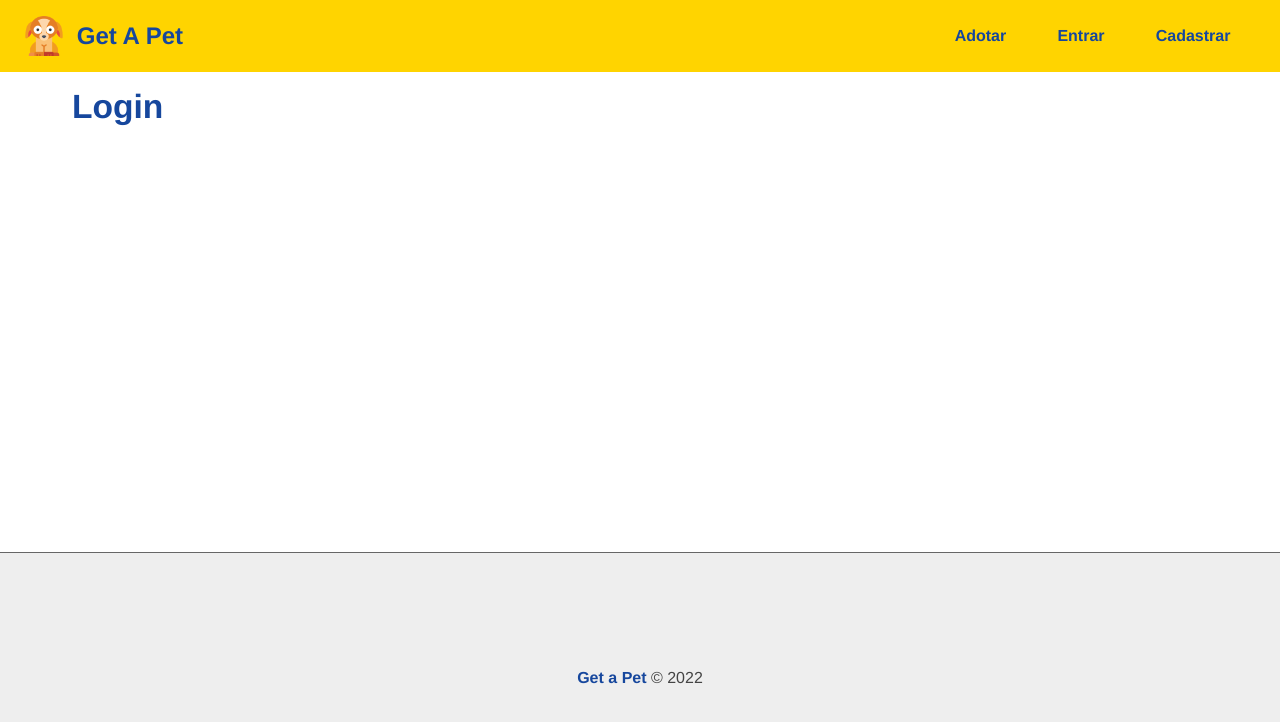
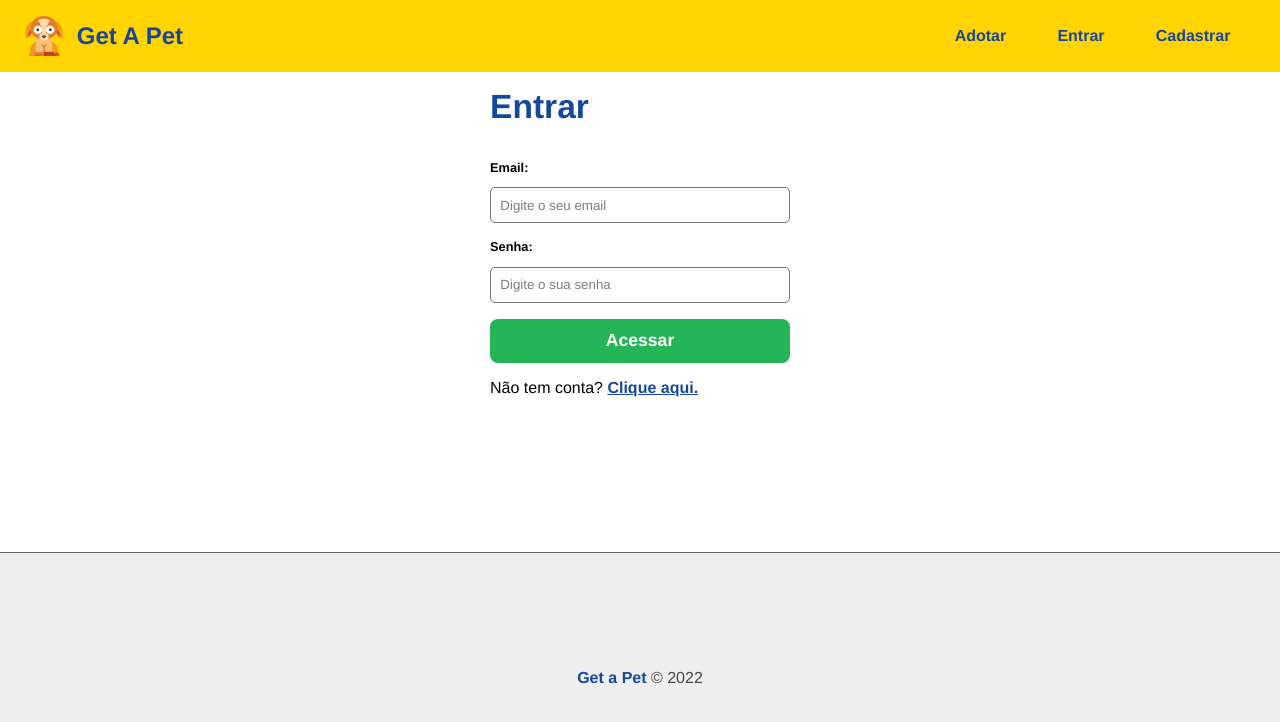
Before and after one commit to bacristiane/Curso-Node.js, a React (Create React App) app in the folder frontend/: page /login in a window 1280 px wide. Shown: the top 722 px of the page. Built offline with nearby package versions, Linux system fonts and the light colour scheme.

Commit message:
Criando formulário de login

```diff
--- a/frontend/src/components/pages/Auth/Login.js
+++ b/frontend/src/components/pages/Auth/Login.js
@@ -1,9 +1,51 @@
+import Input from '../../form/Input'
+import styles from '../../form/Form.module.css'
+import {Link} from 'react-router-dom'
+
+import { useState } from 'react'
+import { useContext } from 'react'
+
+//context
+import { Context } from '../../../context/UserContext'
+
+
 function Login() {
+
+    function handleChange(e){
+        /* setUser({...user, [e.target.name]: e.target.value}) */
+
+    }
+    function handleSubmit(e){
+        /* e.preventDefault()
+        //enviar usuário para o banco
+        register(user) */
+    }
     return(
-        <section>
-            <h1>
-                Login
-            </h1>
+        <section className={styles.form_container}>
+            <h1>Entrar</h1>
+            <form onSubmit={handleSubmit}>
+                <Input
+                text="Email"
+                type="email"
+                name="email"
+                placeholder="Digite o seu email"
+                handleOnChange={handleChange}
+                />
+                <Input
+                text="Senha"
+                type="password"
+                name="password"
+                placeholder="Digite o sua senha"
+                handleOnChange={handleChange}
+                />
+                <input
+                type="submit"
+                value="Acessar"
+                />
+            </form>
+            <p>
+                Não tem conta? <Link to="/register"> Clique aqui.</Link>
+            </p>
         </section>
     )
     }
```
